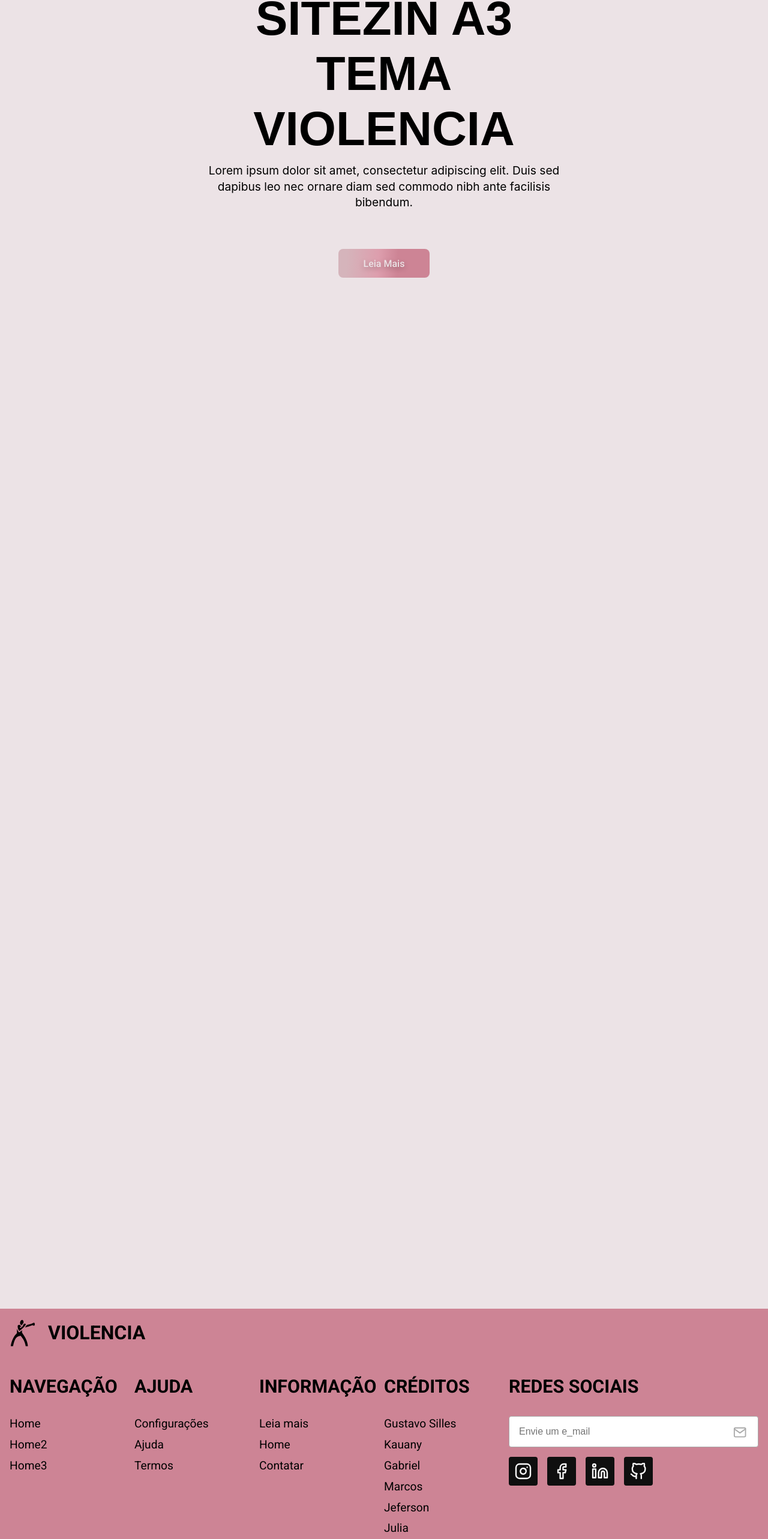
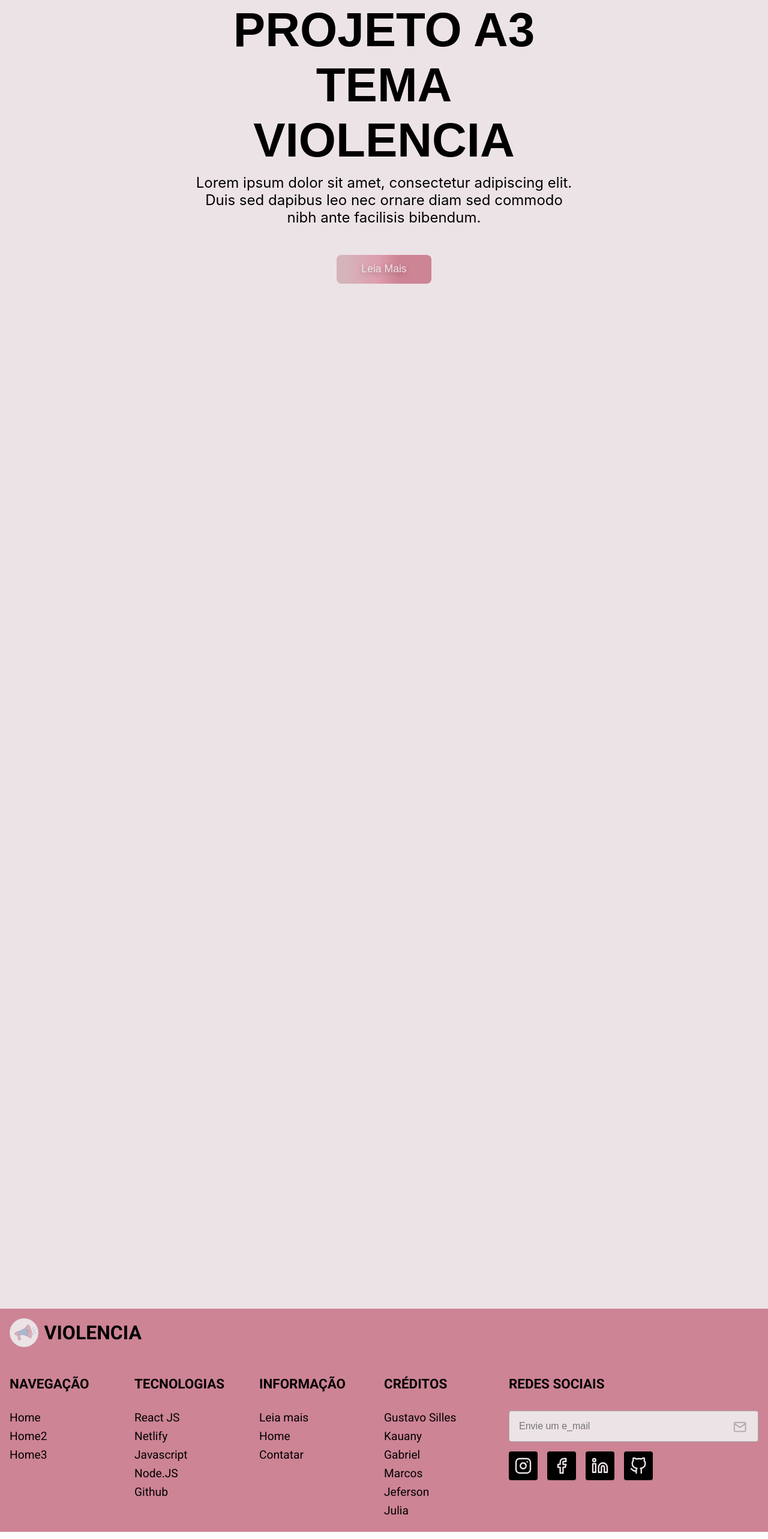
Before and after one commit to GustavoSilles/A3, a React (Create React App) app: page / in a window 1280 px wide. Shown: the part 218-2784 px from the top of the page at 60% size. Built offline with nearby package versions, Linux system fonts and the light colour scheme.

Commit message:
logo footer e links

```diff
--- a/src/App.js
+++ b/src/App.js
@@ -7,9 +7,9 @@ import './index.css';
 function App() {
   return (
     <BrowserRouter>
-      <Navbar />
       <Routes>
-        <Route path="/" element={<Home />} />
+      <Route path="/" element={<Navbar />} />
+        <Route index element={<Home />} />
       </Routes>
     </BrowserRouter>
   );
--- a/src/components/Footer/footer.js
+++ b/src/components/Footer/footer.js
@@ -1,6 +1,4 @@
 import React from "react";
-import { GiHighPunch } from "react-icons/gi";
-import { Link } from "react-router-dom";
 import {
   FiMail,
   FiFacebook,
@@ -10,109 +8,111 @@ import {
 } from "react-icons/fi";
 import "./footerStyles.css";
 
-
 const Footer = () => {
   return (
     <div className="footer">
       <div className="container-footer">
         <div className="top">
           <div className="logo-footer">
-            <GiHighPunch className="icon" />
-            <h2>VIOLENCIA</h2>
+            <h2 className="textfooter">VIOLENCIA</h2>
           </div>
-
         </div>
         <div className="col-container">
           <div className="col">
             <h3>Navegação</h3>
-
             <p>
-              <Link className="textoFooter" to="/home">
+              <a className="textoFooter" href="#home">
                 Home
-              </Link>
+              </a>
             </p>
             <p>
-              <Link className="textoFooter" to="/feed">
+              <a className="textoFooter" href="#home2">
                 Home2
-              </Link>
+              </a>
             </p>
             <p>
-              <Link className="textoFooter" to="/apimapa">
+              <a className="textoFooter" href="#home3">
                 Home3
-              </Link>
+              </a>
             </p>
-
           </div>
           <div className="col">
-            <h3>ajuda</h3>
-
+            <h3>Tecnologias</h3>
             <p>
-              <Link className="textoFooter" to="/perfil">
-                Configurações{" "}
-              </Link>
+              <span className="textoFooter">
+                React JS
+              </span>
             </p>
             <p>
-              <Link className="textoFooter" to="/perfil">
-                Ajuda
-              </Link>
+              <span className="textoFooter">
+                Netlify
+              </span>
             </p>
             <p>
-              <Link className="textoFooter" to="/perfil">
-                Termos
-              </Link>
+              <span className="textoFooter">
+                Javascript
+              </span>
+            </p>
+            <p>
+              <span className="textoFooter">
+                Node.JS
+              </span>
+            </p>
+            <p>
+              <span className="textoFooter">
+                Github
+              </span>
             </p>
           </div>
           <div className="col">
             <h3>Informação</h3>
-
             <p>
-              <Link className="textoFooter" to="/home">
+              <a className="textoFooter" href="#leia-mais">
                 Leia mais
-              </Link>
+              </a>
             </p>
             <p>
-              <Link className="textoFooter" to="/home">
+              <a className="textoFooter" href="#home">
                 Home
-              </Link>
+              </a>
             </p>
             <p>
-              <Link className="textoFooter" to="/home3">
+              <a className="textoFooter" href="#contatar">
                 Contatar
-              </Link>
+              </a>
             </p>
           </div>
           <div className="col">
             <h3>Créditos</h3>
-
             <p>
-              <Link className="textoFooter" to="/perfil">
+              <span className="textoFooter">
                 Gustavo Silles
-              </Link>
+              </span>
             </p>
             <p>
-              <Link className="textoFooter" to="/perfil">
+              <span className="textoFooter">
                 Kauany
-              </Link>
+              </span>
             </p>
             <p>
-              <Link className="textoFooter" to="/perfil">
+              <span className="textoFooter">
                 Gabriel
-              </Link>
+              </span>
             </p>
             <p>
-              <Link className="textoFooter" to="/perfil">
+              <span className="textoFooter">
                 Marcos
-              </Link>
+              </span>
             </p>
             <p>
-              <Link className="textoFooter" to="/perfil">
+              <span className="textoFooter">
                 Jeferson
-              </Link>
+              </span>
             </p>
             <p>
-              <Link className="textoFooter" to="/perfil">
+              <span className="textoFooter">
                 Julia
-              </Link>
+              </span>
             </p>
           </div>
           <form>
--- a/src/components/Footer/footerStyles.css
+++ b/src/components/Footer/footerStyles.css
@@ -1,9 +1,9 @@
 .footer {
   width: 100%;
-  height: 50vh;
+  height: 100%;
   scroll-snap-align: center;
   position: relative;
-  background: #cd8495
+  background: #cd8495;
 }
 
 .footer .container-footer {
@@ -19,10 +19,17 @@
   display: flex;
   justify-content: space-between;
 }
+.textfooter{
+  margin-left: 120%;
+}
 
 .footer .top .logo-footer {
   display: flex;
   align-items: center;
+  content: "";
+  background: url("../../assets/logo.png") no-repeat center center/cover;
+  height: 3rem;
+  width: 3rem;
 }
 
 .footer .top .icon {
@@ -45,6 +52,7 @@
 
 .footer h3 {
   margin: 1rem 0 2rem 0;
+  font-size: 1.4rem;
   text-transform: uppercase;
 }
 
@@ -63,6 +71,7 @@
   width: 100%;
   outline: none;
   font-size: 1rem;
+  background-color: #ECE3E6;
   border: 1px solid #aaa;
   border-radius: 4px;
   color: #333;
@@ -70,8 +79,7 @@
 
 .footer form input:focus {
   color: #333;
-  outline: var(--primary-color);
-  box-shadow: 0 0 8px 0 var(--primary-dark);
+  box-shadow: 0 0 8px 0 #000000;;
 }
 
 .footer form .mail-icon {
@@ -86,9 +94,9 @@
 .footer form .social-icon {
   margin: 1rem 1rem 1rem 0;
   padding: 0.6rem;
-  background-color: var(--primary-dark);
+  background-color: #000000;
   border-radius: 4px;
-  color: #f8f8f8;
+  color: #ECE3E6;
   font-size: 3rem;
 }
 .textoFooter {
@@ -97,9 +105,6 @@
 }
 
 @media screen and (max-width: 940px) {
-  .footer {
-    height: 100%;
-  }
 
   .footer .col-container {
     grid-template-columns: 3fr 2fr;
--- a/src/components/Home/home.js
+++ b/src/components/Home/home.js
@@ -2,15 +2,17 @@ import React from "react";
 import "./homeStyles.css";
 import Home2 from "../Home2/home2";
 import Home3 from "../Home3/home3";
+import Navbar from "../Navbar/navbar";
 import Footer from "../Footer/footer";
 
 const Home = () => {
   return (
     <>
+      <Navbar/>
       <div id="home" className="home">
         <div className="container">
           <div className="paradas">
-              <h1 className="titulo">Sitezin A3 tema violencia</h1>
+            <h1 className="titulo">Projeto A3 tema violencia</h1>
             <p className="paragrafo">
               Lorem ipsum dolor sit amet, consectetur adipiscing elit. Duis sed dapibus leo nec ornare diam sed commodo nibh ante facilisis bibendum.
             </p>
--- a/src/components/Home/homeStyles.css
+++ b/src/components/Home/homeStyles.css
@@ -6,13 +6,6 @@
 
 }
 
-.scroll {
-  scroll-snap-type: y mandatory;
-  overflow-y: scroll;
-  width: 100%;
-  background: rgba(21, 19, 19, 0.433);
-  height: 100vh;
-}
 .paradas{
   display: flex;
   align-items: center;
@@ -20,11 +13,14 @@
   flex-direction: column;
   width: 50%;
   text-align: center;
-  margin-top: 100px;
+  color: #000000;
+  margin-top: 7rem;
   font-family:-apple-system, BlinkMacSystemFont, Segoe UI, Roboto, Oxygen, Ubuntu, Cantarell, Fira Sans, Droid Sans, Helvetica Neue, sans-serif;
 }
 .paragrafo{
 margin-bottom: 3rem;
+font-size: 1.5rem;
+color: #000000;
 }
 /* .home:before {
   content: "";
@@ -39,6 +35,7 @@ margin-bottom: 3rem;
   align-items:center;
   justify-content: center;
 }
+
 .titulo{
   font-family: "Raleway", sans-serif;
     color: #000000 !important;
@@ -57,7 +54,7 @@ margin-bottom: 3rem;
   color: #ECE3E6;
   cursor: pointer;
   flex-shrink: 0;
-  font-size: 16px;
+  font-size: 1.1rem;
   font-weight: 500;
   height: 3rem;
   display: flex;
--- a/src/components/Navbar/navbar.js
+++ b/src/components/Navbar/navbar.js
@@ -1,7 +1,6 @@
 import React, { useState } from "react";
 import { FaBars, FaTimes } from "react-icons/fa";
 import "./navbarStyles.css";
-
 const Navbar = () => {
   const [nav, setNav] = useState(false);
 
@@ -19,7 +18,7 @@ const Navbar = () => {
     <div name="top">
       <div className="navbar">
         <div className="logo">
-          <h1 className="textlogo">violencia</h1>
+          <h1 className="textlogo">Violencia</h1>
         </div>
 
         <ul className={nav ? "nav-menu active" : "nav-menu"}>
--- a/src/components/Navbar/navbarStyles.css
+++ b/src/components/Navbar/navbarStyles.css
@@ -46,12 +46,12 @@
 .navbar li {
   padding: 1rem;
   font-weight: 600;
-  color: #e6e6e6;
+  color: #ECE3E6;
 }
 
 .navbar .icon {
   font-size: 1.4rem;
-  color: #e6e6e6;
+  color: #ECE3E6;
 }
 
 @media screen and (max-width: 940px) {
--- a/src/index.css
+++ b/src/index.css
@@ -1,13 +1,5 @@
 @import url("https://fonts.googleapis.com/css2?family=Roboto:wght@100;300;400;500;700;900&display=swap");
 
-:root {
-  --primary-color: #CD8495;
-  --primary-dark: #0f0f0f;
-}
-
-span {
-  color: var(--primary-color);
-}
 *,
 *::after,
 *::before {
@@ -16,24 +8,22 @@ span {
   padding: 0;
   text-decoration: none;
 }
+html {
+  scroll-behavior: smooth;
+}
 
 body {
   margin: 0;
   font-family: "Roboto", "Segoe UI", "Roboto", "Oxygen", "Ubuntu", "Cantarell",
     "Fira Sans", "Droid Sans", "Helvetica Neue", sans-serif;
   -webkit-font-smoothing: antialiased;
-
   -moz-osx-font-smoothing: grayscale;
 }
-
 ::-webkit-scrollbar-track {
   background-color: rgb(29, 29, 29);
-
 }
 ::-webkit-scrollbar {
   width: 8px;
-
-
   background: #000000;
 }
 ::-webkit-scrollbar-thumb {
@@ -50,52 +40,9 @@ a {
   color: #ECE3E6;
 }
 
-p {
-  font-size: 1.2rem;
-  line-height: 1.4;
-}
-
-h1 {
-  font-size: 3.5rem;
-}
-
-h2 {
-  font-size: 2.9rem;
-}
-h3 {
-  font-size: 1.9rem;
-}
-
 .container {
   margin: auto;
   height: 100%;
   position: relative;
   background-color: #ECE3E6;
 }
-
-button {
-  font-family: "Roboto", sans-serif;
-  padding: 0.7rem 1.5rem;
-  margin: 1rem 0;
-  background-color: var(--primary-color);
-  border: 1px solid var(--primary-color);
-  color: #000000;
-  font-size: 1rem;
-  font-weight: 500;
-  display: flex;
-  border-radius: 4px;
-}
-
-button:hover {
-  background-color: #d534b5;
-}
-
-@media screen and (max-width: 940px) {
-  h1 {
-    font-size: 3rem;
-  }
-
-  h2 {
-    font-size: 2.5rem;
-  }
-}
```
Lines whose indentation alone changed are shown as unchanged.
